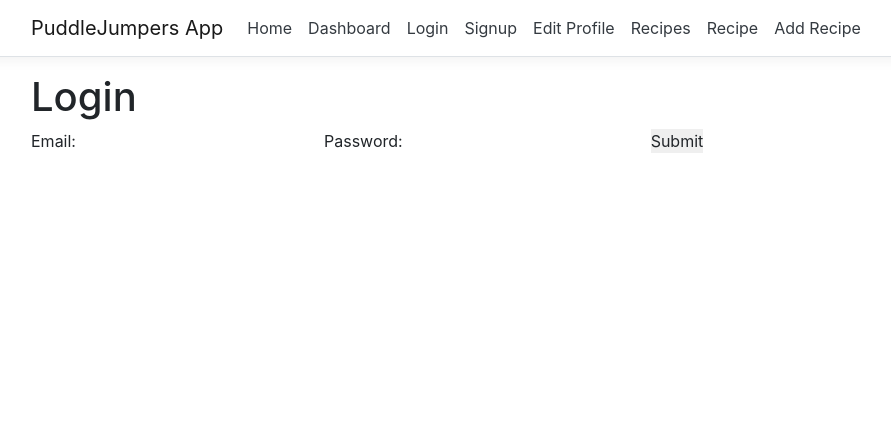
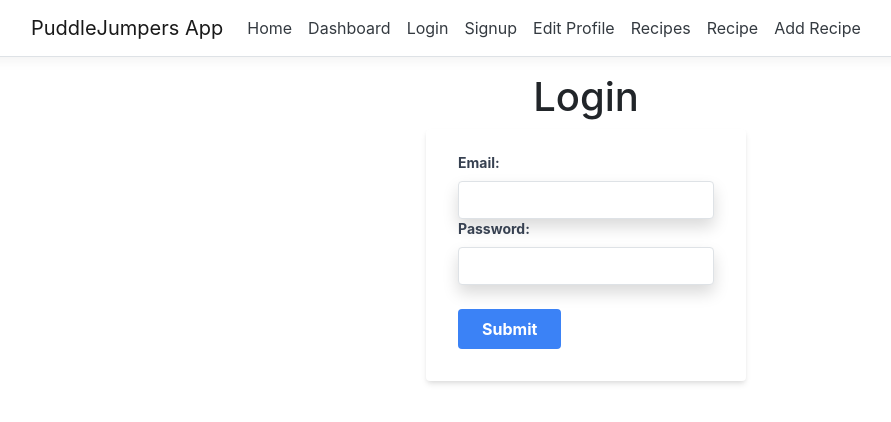
Before and after one commit to KrisztinaPap/Capstone_project, a React (Create React App) app in the folder frontend/: page /login in a window 1280 px wide. Shown: the top 422 px of the page, without its empty margins (54-945 px from the left). Built offline with nearby package versions, Linux system fonts and the light colour scheme.

Commit message:
[F]style: Styled the Login form

```diff
--- a/frontend/src/components/Login.js
+++ b/frontend/src/components/Login.js
@@ -4,23 +4,38 @@
 
   return (
     <>
+      <div className="container">
+        <div className="block text-center">
           <h1>Login</h1>
-
-      <form>
-        <label htmlFor="email">Email:</label>
+        </div>
+        <div className="w-full max-w-xs mx-auto">
+          <form className="bg-white shadow-md rounded px-8 pt-6 pb-8 mb-4">
+            <div>
+              <label htmlFor="email" className="block text-gray-700 text-sm font-bold mb-2">Email:</label>
               <input
+                className="shadow appearance-none border rounded w-full py-2 px-3 text-gray-700 leading-tight focus:outline-none focus:shadow-outline"
                 type="text"
                 id="email"
                 />
-
-        <label htmlFor="password">Password:</label>
+             </div>
+            <div className="mb-6">
+              <label htmlFor="password" className="block text-gray-700 text-sm font-bold mb-2">Password:</label>
               <input
+                className="shadow appearance-none border rounded w-full py-2 px-3 text-gray-700 leading-tight focus:outline-none focus:shadow-outline"
                 type="text"
                 id="password"
                 />
-
-        <input type="submit" value="Submit" />
+            </div>
+            <div className="flex items-center justify-between">
+              <button
+                className="bg-blue-500 hover:bg-blue-700 text-white font-bold py-2 px-4 rounded focus:outline-none focus:shadow-outline"
+                type="submit">
+                Submit
+              </button>
+            </div>
             </form>
+          </div>
+        </div>
     </>
   );
 }
```
Lines whose indentation alone changed are shown as unchanged.
